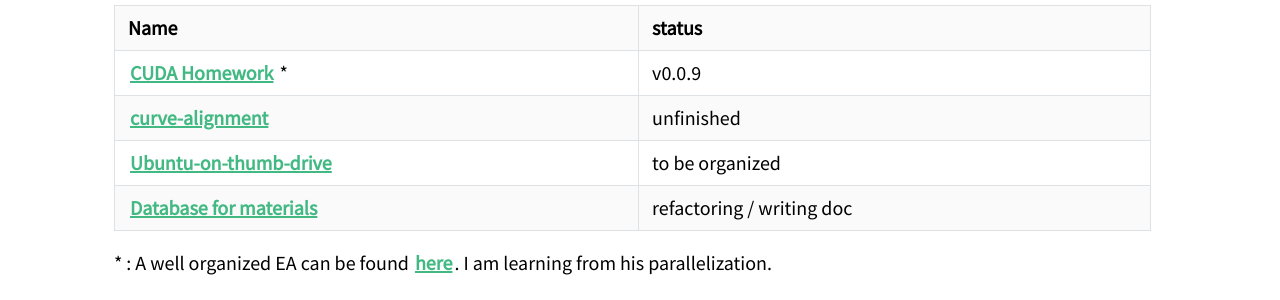
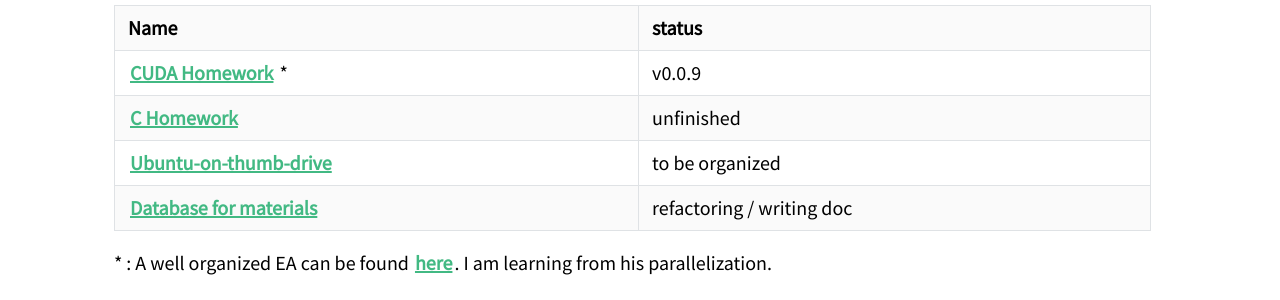
Before and after one commit to ssskz/ssskz.github.io, a Jekyll site: the page built from repo/index.md, in a window 1280 px wide. Shown: the part 139-439 px from the top of the page. Built offline with Jekyll 4.4.1, drawn with Linux system fonts in a browser that asks for light colours; nearby versions of some CDN libraries.

Commit message:
Update index.md

```diff
--- a/repo/index.md
+++ b/repo/index.md
@@ -9,7 +9,7 @@ Here is a list of planning, ongoing and finished projects.
 | Name                                                         | status                    |
 | ------------------------------------------------------------ | ------------------------- |
 | [CUDA Homework](https://github.com/ssskz/CUDA_Homework) * | v0.0.9                    |
-| [curve-alignment](https://github.com/ssskz/C_Homework) | unfinished                |
+| [C Homework](https://github.com/ssskz/C_Homework) | unfinished                |
 | [Ubuntu-on-thumb-drive](https://github.com/ssskz/system-sandbox) | to be organized           |
 | [Database for materials](https://github.com/ssskz/ZHANGWP) | refactoring / writing doc |
 
```
